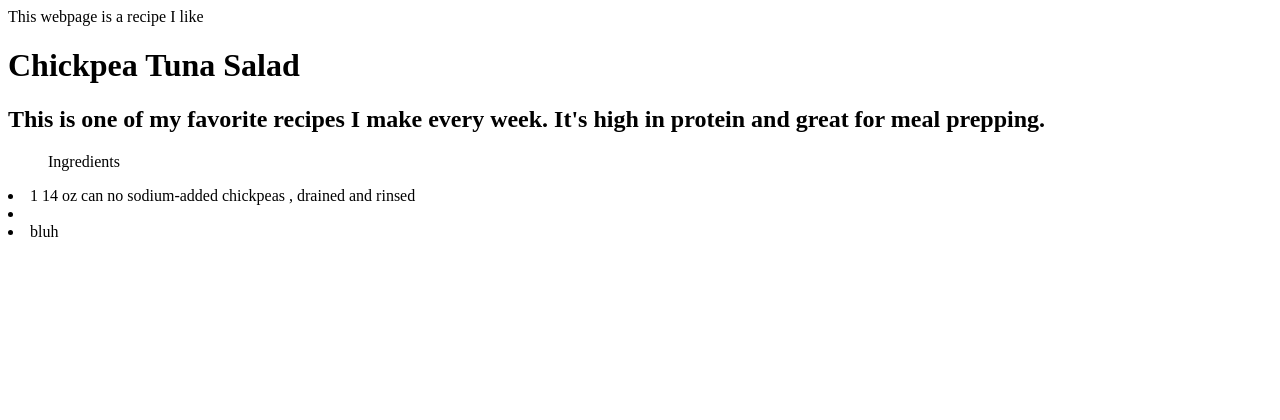
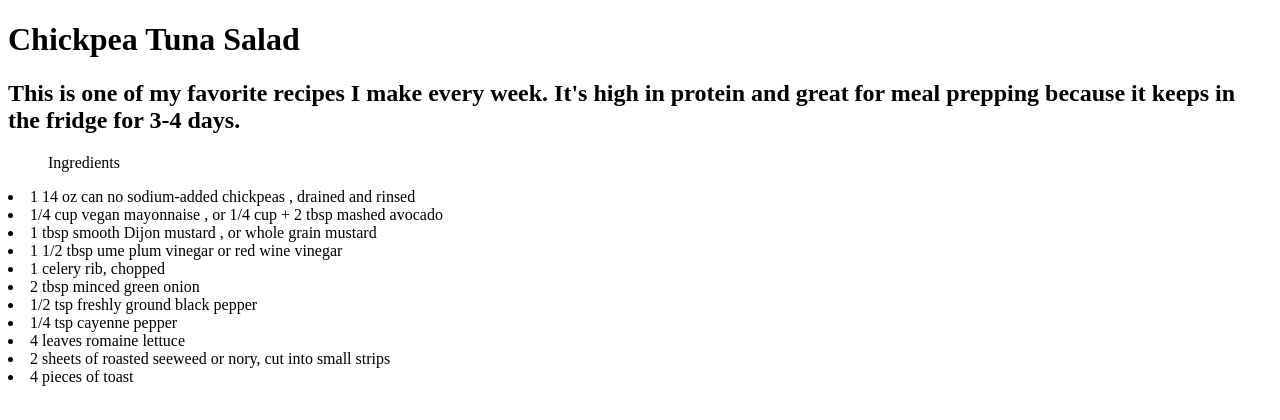
Before and after one commit to w0425986/symmetrical-octo-barnacle, a plain HTML site: page index.html in a window 1280 px wide. Drawn offline with Linux system fonts and the light colour scheme.

Commit message:
Update index.html

```diff
--- a/index.html
+++ b/index.html
@@ -1,10 +1,17 @@
 <!DOCTYPE html>
 <html>
-  <head>This webpage is a recipe I like</head>
 <H1>Chickpea Tuna Salad</H1>
-<h2>This is one of my favorite recipes I make every week. It's high in protein and great for meal prepping.</h2>
+<h2>This is one of my favorite recipes I make every week. It's high in protein and great for meal prepping because it keeps in the fridge for 3-4 days.</h2>
 <ul>Ingredients</ul>
 <li>1 14 oz can no sodium-added chickpeas , drained and rinsed</li>
-<li></li>
-<li>bluh</li>
+<li>1/4 cup vegan mayonnaise , or 1/4 cup + 2 tbsp mashed avocado</li>
+<li>1 tbsp smooth Dijon mustard , or whole grain mustard</li>
+<li>1 1/2 tbsp ume plum vinegar or red wine vinegar</li>
+<li>1 celery rib, chopped</li>
+<li>2 tbsp minced green onion</li>
+<li>1/2 tsp freshly ground black pepper</li>
+<li>1/4 tsp cayenne pepper</li>
+<li>4 leaves romaine lettuce</li>
+<li>2 sheets of roasted seeweed or nory, cut into small strips</li>
+<li>4 pieces of toast</li>
 </html>
```
